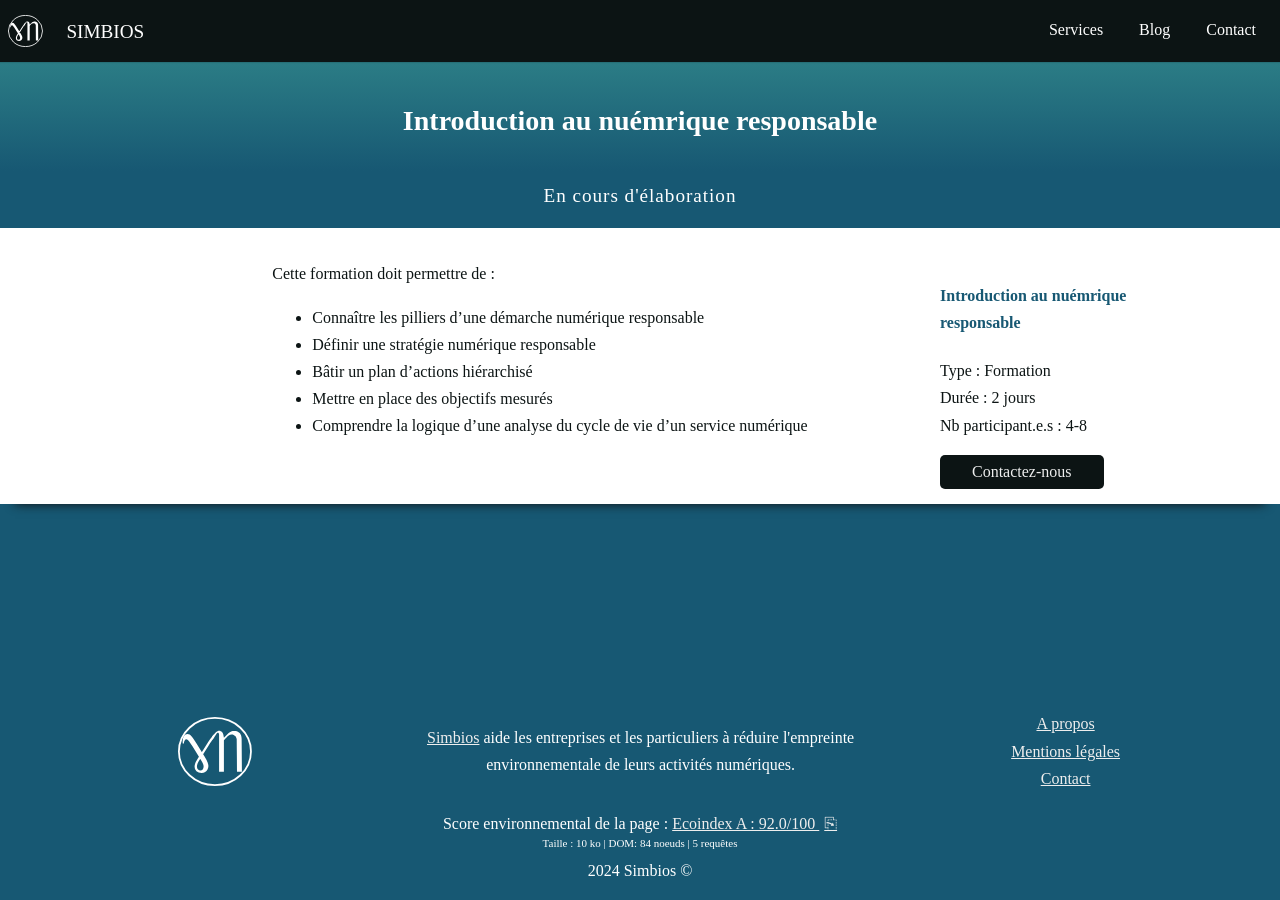
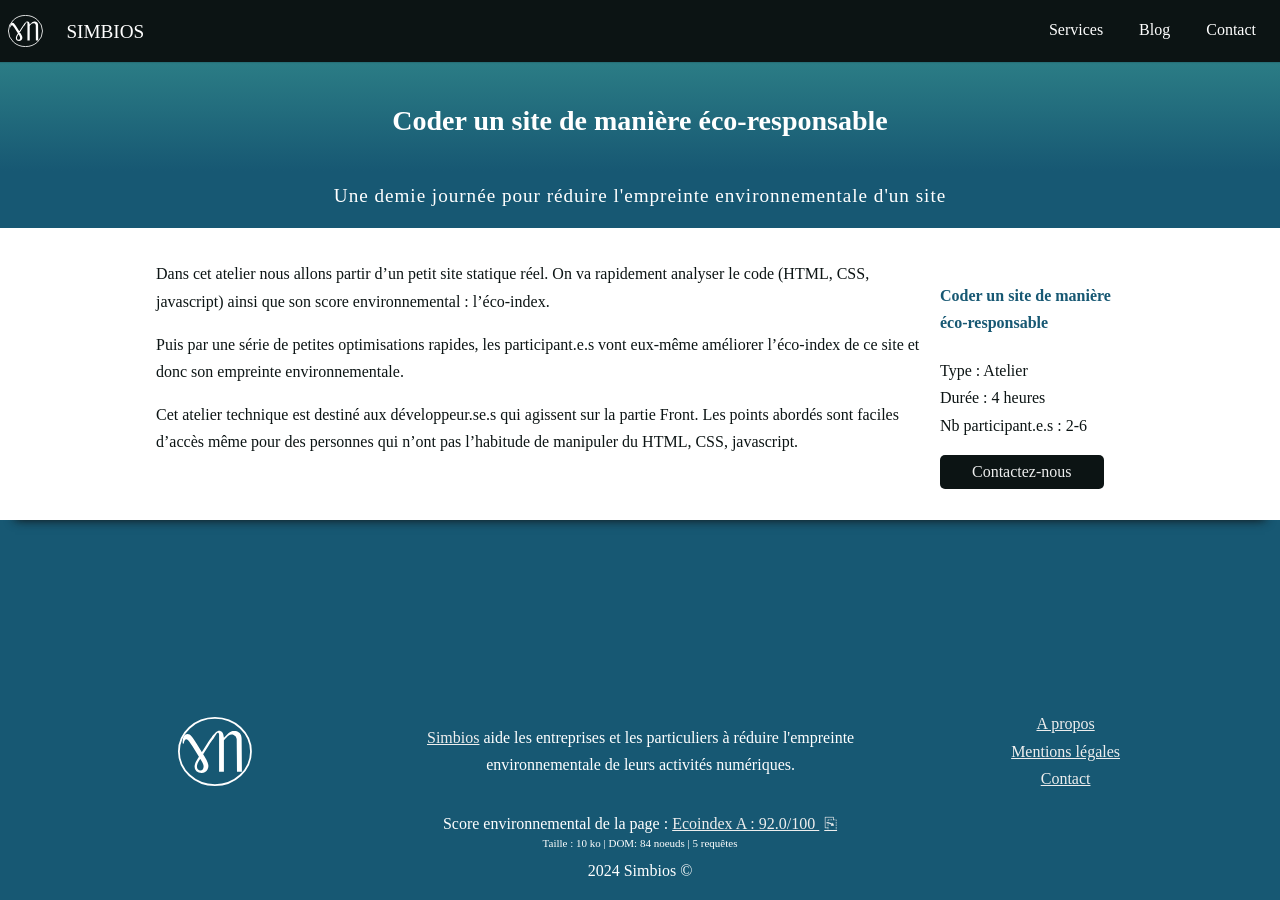
Before and after one commit to guillaumew/simbios, a Jekyll site: the page built from _formations/coder-site-ecoresponsable.md, in a window 1280 px wide. Built offline with Jekyll 4.4.1, drawn with Linux system fonts in a browser that asks for light colours.

Commit message:
oupsie dans formations

```diff
--- a/_formations/coder-site-ecoresponsable.md
+++ b/_formations/coder-site-ecoresponsable.md
@@ -1,15 +1,15 @@
 ---
-title: Introduction au nuémrique responsable
-description: En cours d'élaboration
-duration: 2 jours
-type: Formation
-effectif: 4-8
+title: Coder un site de manière éco-responsable
+description: Une demie journée pour réduire l'empreinte environnementale d'un site
+duration: 4 heures
+type: Atelier
+effectif: 2-6
 layout: formation
 
 ---
-Cette formation doit permettre de :
-- Connaître les pilliers d'une démarche numérique responsable
-- Définir une stratégie numérique responsable
-- Bâtir un plan d'actions hiérarchisé
-- Mettre en place des objectifs mesurés
-- Comprendre la logique d’une analyse du cycle de vie d'un service numérique
+
+Dans cet atelier nous allons partir d'un petit site statique réel. On va rapidement analyser le code (HTML, CSS, javascript) ainsi que son score environnemental : l’éco-index.
+
+Puis par une série de petites optimisations rapides, les participant.e.s vont eux-même améliorer l’éco-index de ce site et donc son empreinte environnementale.
+
+Cet atelier technique est destiné aux développeur.se.s qui agissent sur la partie Front. Les points abordés sont faciles d'accès même pour des personnes qui n'ont pas l'habitude de manipuler du HTML, CSS, javascript.
```
Also changed, not shown: _formations/introduction-numerique-responsable.md (+8 -4 lines), a-propos.md (+1 -1 lines).
